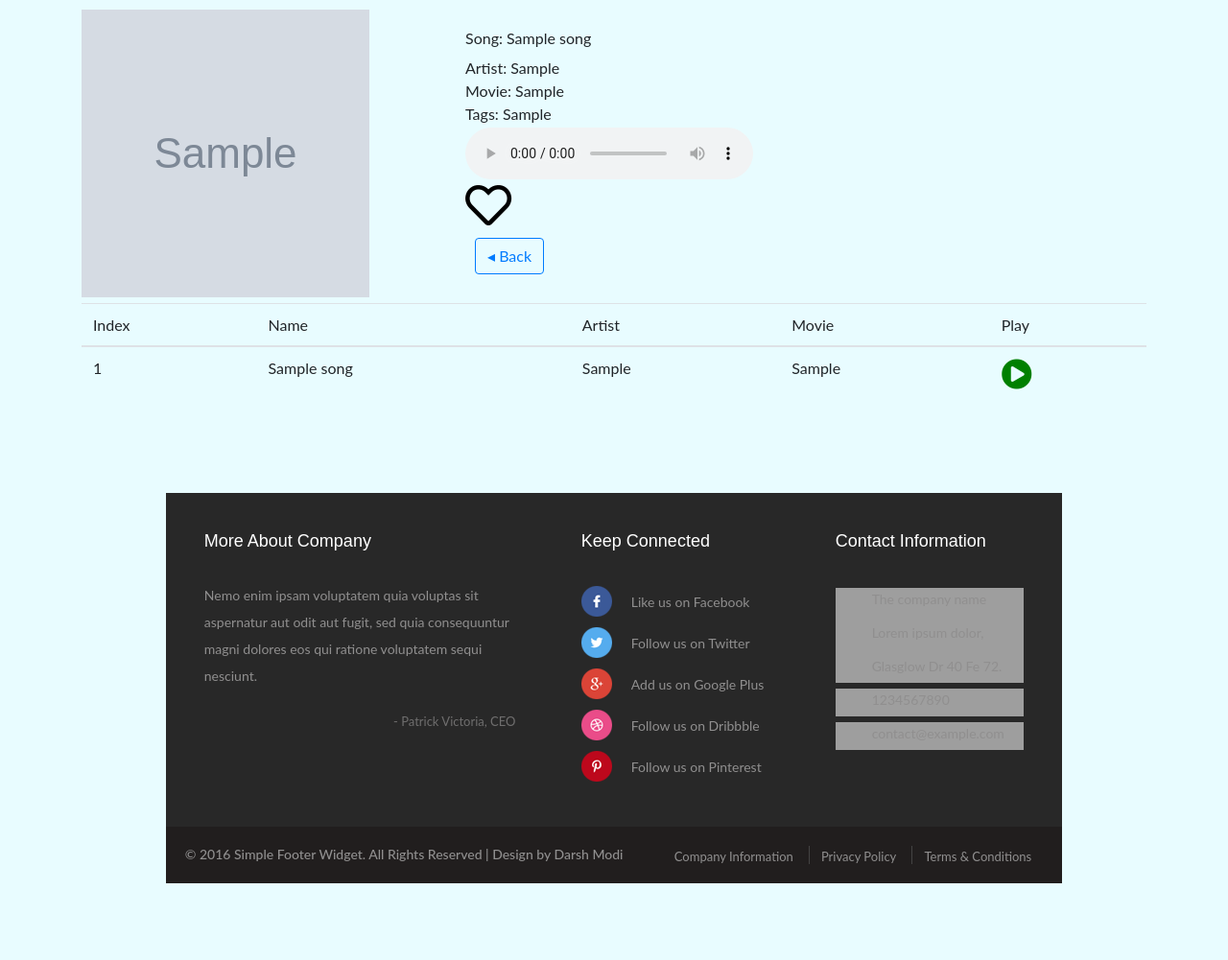
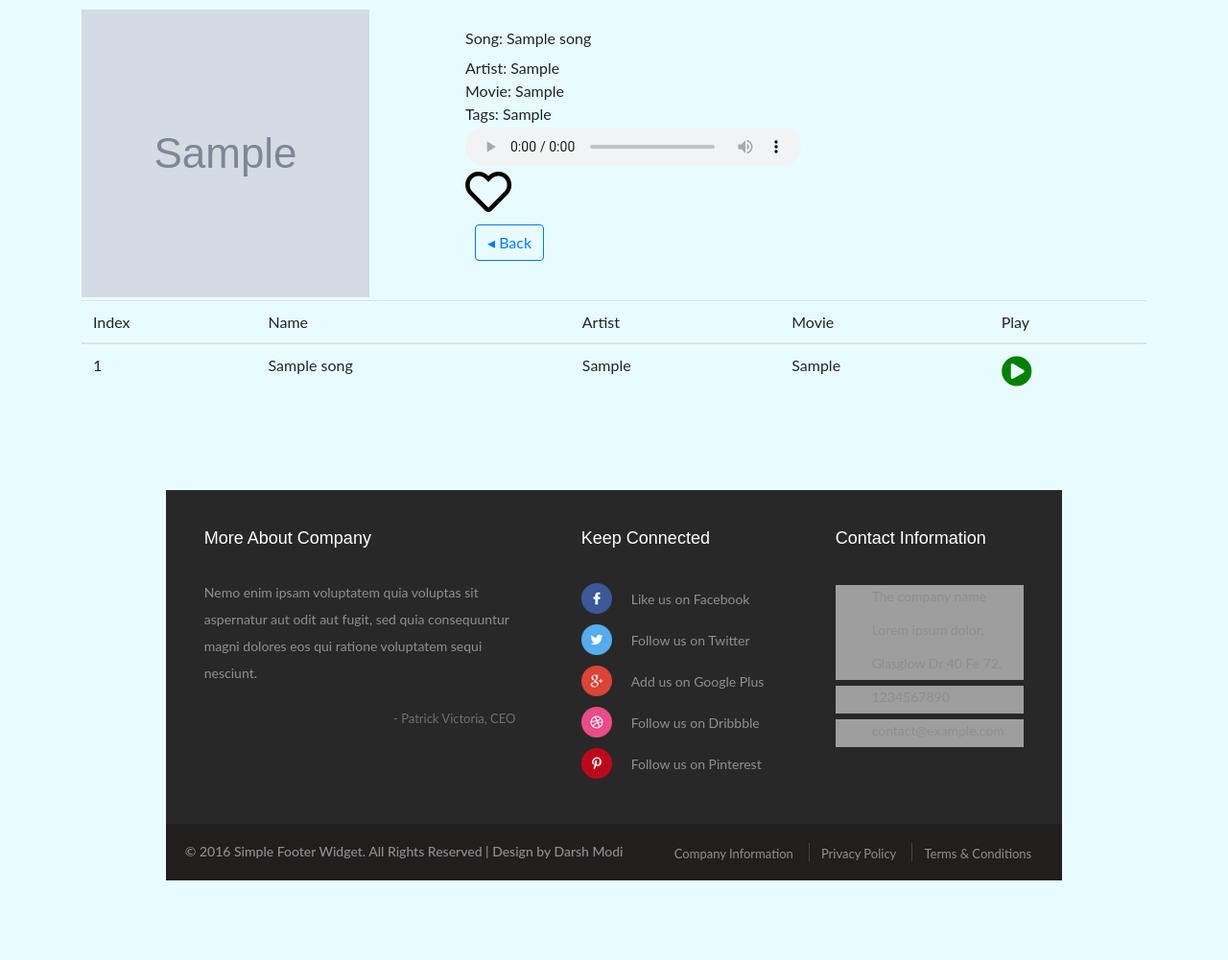
Before and after one commit to darshmodi97/MusicMedia, a Django app: page /play_song?id=1 in a window 1280 px wide. Shown: the part 54-1055 px from the top of the page at 96% size. After the commit the page ends 972 px from the top, so only its background shows below. Run offline with Django 3.2, Linux system fonts and the light colour scheme; tables that the repository leaves empty hold one stand-in row (values such as "Sample post"); grey boxes marked "Sample" are stand-in pictures; some libraries are stand-ins or nearby versions; grey boxes are pictures that could not be loaded.

Commit message:
few files added

```diff
--- /dev/null
+++ b/audio_app/static/css/media_control.css
@@ -0,0 +1,5 @@
+audio{
+    width:350px;
+    height:40px
+
+}
--- a/audio_app/static/css/style1.css
+++ b/audio_app/static/css/style1.css
@@ -6,7 +6,7 @@ License URL: http://creativecommons.org/licenses/by/3.0/
 --*/
 
 /* reset */
-html,body,div,span,applet,object,iframe,h1,h2,h3,h4,h5,h6,p,blockquote,pre,a,abbr,acronym,address,big,cite,code,del,dfn,em,img,ins,kbd,q,s,samp,small,strike,strong,sub,sup,tt,var,b,u,i,dl,dt,dd,ol,nav ul,nav li,fieldset,form,label,legend,table,caption,tbody,tfoot,thead,tr,th,td,article,aside,canvas,details,embed,figure,figcaption,footer,header,hgroup,menu,nav,output,ruby,section,summary,time,mark,audio,video{margin:0;padding:0;border:0;font-size:100%;font:inherit;vertical-align:baseline;}
+html,body,div,span,applet,object,iframe,h1,h2,h3,h4,h5,h6,p,blockquote,pre,a,abbr,acronym,address,big,cite,code,del,dfn,em,img,ins,kbd,q,s,samp,small,strike,strong,sub,sup,tt,var,b,u,i,dl,dt,dd,ol,nav ul,nav li,fieldset,form,label,legend,table,caption,tbody,tfoot,thead,tr,th,td,article,aside,canvas,details,embed,figure,figcaption,footer,header,hgroup,menu,nav,output,ruby,section,summary,time,mark,video{margin:0;padding:0;border:0;font-size:100%;font:inherit;vertical-align:baseline;}
 article, aside, details, figcaption, figure,footer, header, hgroup, menu, nav, section {display: block;}
 ol,ul{list-style:none;margin:0px;padding:0px;}
 blockquote,q{quotes:none;}
--- a/audio_app/templates/song_page.html
+++ b/audio_app/templates/song_page.html
@@ -8,6 +8,7 @@
     <link href='{% static "css/bootstrap.min.css"%}' rel='stylesheet' type='text/css' />
     <link href='{% static "css/style1.css"%}' rel='stylesheet' type='text/css' />
     <link rel="stylesheet" href="https://pro.fontawesome.com/releases/v5.10.0/css/all.css" integrity="sha384-AYmEC3Yw5cVb3ZcuHtOA93w35dYTsvhLPVnYs9eStHfGJvOvKxVfELGroGkvsg+p" crossorigin="anonymous"/>
+    <link href='{% static "css/media_control.css"%}' rel='stylesheet' type='text/css' />
     <script src='{% static "js/jquery.min.js"%}'></script>
     <script src='{% static "js/popper.min.js"%}'></script>
     <script src='{% static "js/bootstrap.min.js"%}'></script>
--- a/django_mp3/settings.py
+++ b/django_mp3/settings.py
@@ -131,6 +131,8 @@ USE_TZ = True
 STATIC_URL = '/static/'
 STATIC_ROOT = os.path.join(BASE_DIR, 'static')
 
+
+
 MEDIA_URL = '/media/'
 MEDIA_ROOT = os.path.join(BASE_DIR, 'media')
 
--- a/requirements.txt
+++ b/requirements.txt
@@ -6,7 +6,6 @@ django-crispy-forms==1.9.2
 idna==2.10
 mysqlclient==2.0.1
 Pillow==8.0.1
-pkg-resources==0.0.0
 pyshorteners==1.0.1
 pytz==2020.1
 requests==2.24.0
--- /dev/null
+++ b/runtime.txt
@@ -0,0 +1 @@
+Python-3.6.9
```
Also changed, not shown: 1 other file.
